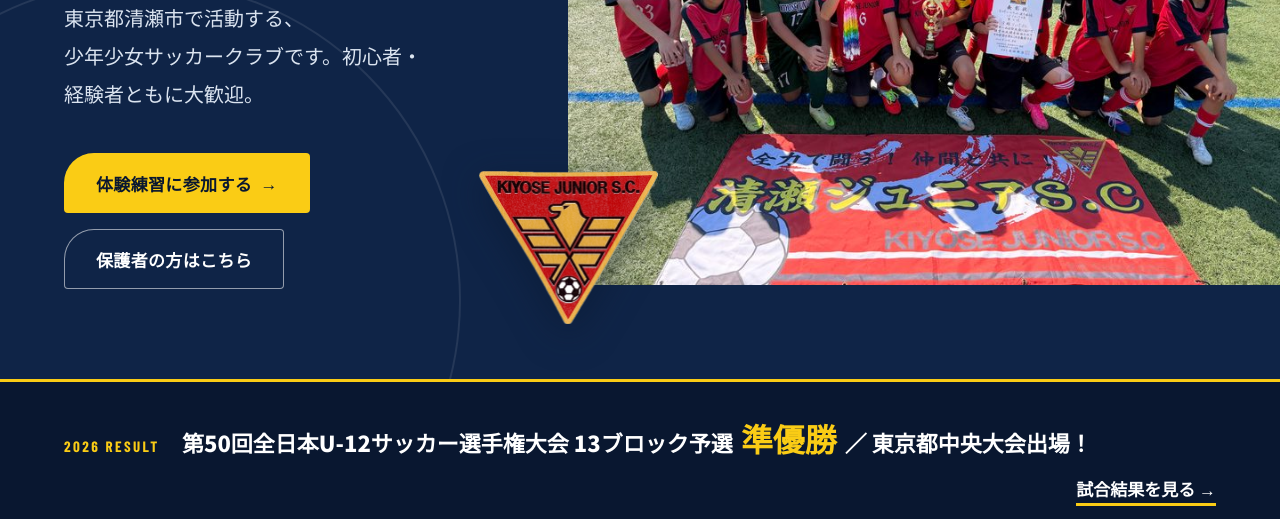
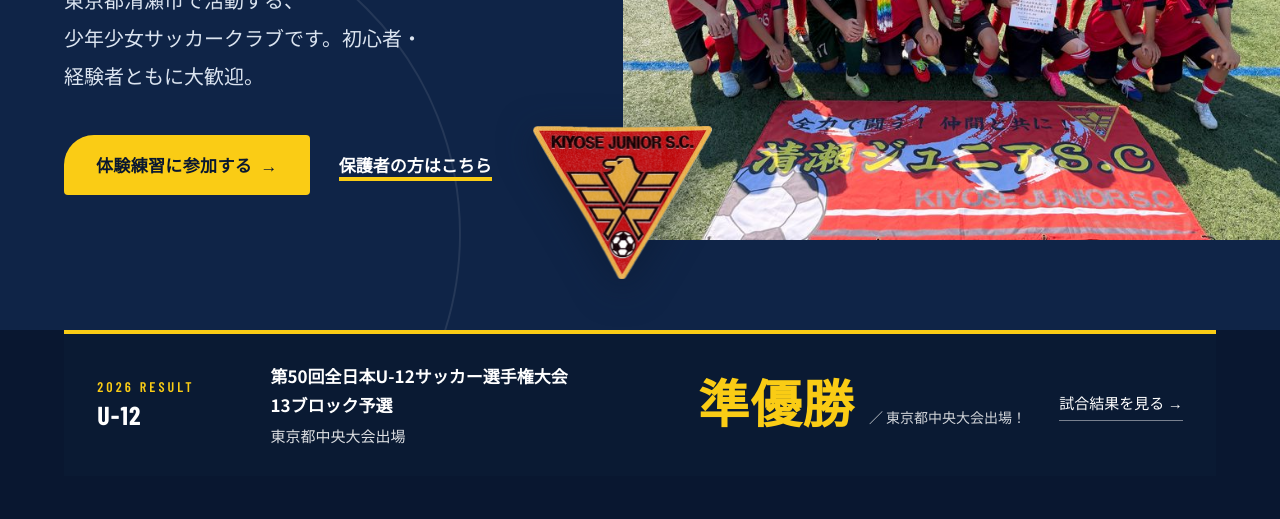
Before and after one commit to Kiyose-jr-SC/kiyose-jr-sc, a plain HTML site: page index.html in a window 1280 px wide. Shown: the part 433-952 px from the top of the page. Drawn offline with nearby package versions, Linux system fonts and the light colour scheme; a web font is replaced by a local one.

Commit message:
ヒーローの配置を main に戻す／試合結果のバーをモックの形に／スマホの日付カードで時間が割れない
- ヒーロー：列の比率（1fr/1.2fr）・写真の比率（5/4）・エンブレムの位置・高さを main のとおりに戻した。
  B案から残したのは、小見出しの山吹の線だけ（高さは増えない。文字の列が細い 900〜979px では線を外す）。
  「保護者の方はこちら」は、高さが増えるため text-link（main）に戻した。
- 試合結果のバー（トップ）：モックの形に寄せた。紺の地、上に山吹の太い線（4px・バーの幅いっぱい）、左に「2026 RESULT／U-12」、
  中央に大会名、右に山吹の大きな「準優勝」と「／ 東京都中央大会出場！」、端に下線つきの「試合結果を見る →」。
  文言はいまのサイトにあるものだけ。スマホは縦に積み、「準優勝」は割れない。
- 体験会の日付カード：スマホ（560px 以下）は日付の下に「体験練習会 13:00〜15:00」を置き、時間が割れない。

Co-Authored-By: Claude Opus 5.5 <noreply@anthropic.com>

```diff
--- a/css/style.css
+++ b/css/style.css
@@ -189,17 +189,14 @@ button { font: inherit; color: inherit; }
   content: ""; position: absolute; width: min(70vw, 640px); aspect-ratio: 1; border-radius: 50%;
   border: 2px solid rgba(255,255,255,.09); left: -14%; bottom: -34%; pointer-events: none;
 }
-/* ヒーロー（B案）：紺の地に、文字は左・写真は右。写真には影（スクリム）をかけず、顔は明るいまま。
-   熱量は写真の大きさで出す。スマホでは、文字→写真と縦に並べる（どちらも顔に重ならない） */
+/* ヒーロー：配置（文字は左・写真は右、スマホは縦並び）は A案のまま。写真に影（スクリム）はかけない。
+   B案から足したのは、小見出しの山吹の線だけ（縦の高さは増やさない） */
 .hero .eyebrow { display: flex; align-items: center; gap: 14px; }
 .hero .eyebrow::before { content: ""; flex: none; width: 46px; height: 3px; background: var(--yellow); }
+@media (min-width: 900px) and (max-width: 979px) { .hero .eyebrow::before { display: none; } }   /* 文字の列が細いあいだは、線を外す（折り返して高さが増えるため） */
 @media (max-width: 520px) { .hero .eyebrow { gap: 10px; font-size: .8125rem; letter-spacing: .1em; } .hero .eyebrow::before { width: 24px; } }
-.hero-grid { display: grid; gap: clamp(26px, 5vw, 64px); padding-block: clamp(34px, 6vw, 84px) clamp(56px, 7vw, 96px); align-items: center; position: relative; }
-@media (min-width: 900px) {
-  .hero { min-height: 86vh; display: flex; align-items: center; }
-  .hero-grid { grid-template-columns: minmax(0, .85fr) minmax(0, 1.25fr); width: 100%; }
-  .hero h1 { font-size: clamp(2.2rem, 4.1vw, 3.3rem); }
-}
+.hero-grid { display: grid; gap: clamp(26px, 5vw, 64px); padding-block: clamp(30px, 6vw, 84px) clamp(52px, 7vw, 96px); align-items: center; position: relative; }
+@media (min-width: 900px) { .hero-grid { grid-template-columns: minmax(0, 1fr) minmax(0, 1.2fr); } .hero h1 { font-size: clamp(2.2rem, 4.1vw, 3.3rem); } }
 .hero h1 { font-size: clamp(1.95rem, 7.4vw, 3rem); line-height: 1.32; margin-top: .6rem; letter-spacing: .02em; }
 .hero h1 .y { color: var(--yellow); }
 .hero .lead { margin-top: clamp(14px, 2vw, 24px); font-size: clamp(1rem, 1.7vw, 1.25rem); color: #dbe4f0; }
@@ -208,24 +205,36 @@ button { font: inherit; color: inherit; }
 .on-dark .text-link, .hero .text-link { color: var(--white); }
 .on-dark .text-link:hover, .hero .text-link:hover { color: var(--navy-deep); }
 .hero-photo { position: relative; margin: 0; }
-@media (min-width: 900px) { .hero-photo { margin-right: calc(var(--gutter) * -1 - max(0px, (100vw - var(--wrap) - 2 * var(--gutter)) / 2)); } .hero-photo .photo { aspect-ratio: 4 / 3; } }
+@media (min-width: 900px) { .hero-photo { margin-right: calc(var(--gutter) * -1 - max(0px, (100vw - var(--wrap) - 2 * var(--gutter)) / 2)); } .hero-photo .photo { aspect-ratio: 5 / 4; } }
 .hero-photo .photo { border-top-left-radius: var(--arc); overflow: hidden; background: var(--navy-deep); aspect-ratio: 4 / 3; }
 .hero-photo .photo img { width: 100%; height: 100%; object-fit: cover; }
 .hero-emblem {
   position: absolute; left: clamp(-92px, -7vw, -40px); bottom: clamp(-44px, -3vw, -26px); width: clamp(104px, 14vw, 184px); height: auto;
   filter: drop-shadow(0 10px 18px rgba(9, 23, 48, .55));
 }
-/* スマホ：エンブレムは写真の下の端（顔より下）に置く。写真の上の角には置かない */
-@media (max-width: 899px) { .hero-emblem { left: auto; right: 10px; top: auto; bottom: -34px; width: 96px; } .hero-photo { margin-top: 20px; } }
+@media (max-width: 899px) { .hero-emblem { left: auto; right: 10px; top: -34px; width: 104px; } .hero-photo { margin-top: 20px; } }
 
-/* 試合結果のバー：紺の地＋白い文字＋山吹のスコア。上に山吹の線（3px） */
-.achieve { background: var(--navy-deep); color: var(--white); border-top: 3px solid var(--yellow); }
-.achieve .wrap { display: flex; flex-wrap: wrap; align-items: baseline; gap: .3rem 1.4rem; padding-block: clamp(16px, 2.6vw, 26px); }
-.achieve .ac-label { font-family: var(--num); font-weight: 800; letter-spacing: .16em; font-size: .9375rem; color: var(--yellow); }
-.achieve .ac-main { font-size: clamp(1.0625rem, 2.2vw, 1.375rem); font-weight: 900; }
-.achieve .ac-main em { font-style: normal; font-size: 1.45em; padding-inline: .1em; color: var(--yellow); }
-.achieve a { margin-left: auto; font-weight: 700; text-decoration: none; color: var(--white); background: linear-gradient(var(--yellow), var(--yellow)) 0 100% / 100% 3px no-repeat; }
-@media (max-width: 640px) { .achieve a { margin-left: 0; flex-basis: 100%; } }
+/* 試合結果のバー（モックの形）：紺の地に、上に山吹の太い線。左「2026 RESULT／U-12」・中央に大会名・
+   右に山吹の大きな「準優勝」と、端に下線つきのリンク。スマホは縦に積む（「準優勝」は割れない） */
+.achieve { background: var(--navy-deep); color: var(--white); padding-bottom: clamp(30px, 4vw, 46px); }
+.ac-card {
+  background: #0a1a33; border-top: 4px solid var(--yellow);
+  display: grid; grid-template-columns: 8.75rem minmax(0, 1fr) auto auto; align-items: center; gap: 1rem clamp(18px, 2.6vw, 34px);
+  padding: clamp(20px, 2.4vw, 28px) clamp(18px, 2.6vw, 34px);
+}
+.ac-label { margin: 0; font-family: var(--num); font-weight: 600; letter-spacing: .22em; font-size: .875rem; color: var(--yellow); line-height: 1.3; }
+.ac-label b { display: block; font-size: 1.625rem; letter-spacing: .04em; color: var(--white); margin-top: 2px; font-weight: 700; }
+.ac-title { margin: 0; color: rgba(255,255,255,.86); font-size: .9375rem; line-height: 1.7; }
+.ac-title b { display: block; color: var(--white); font-size: 1.0625rem; font-weight: 700; margin-bottom: 3px; }
+.ac-score { margin: 0; display: flex; align-items: baseline; flex-wrap: wrap; gap: .2rem .9rem; }
+.ac-score em { font-style: normal; font-family: var(--num); font-weight: 700; font-size: clamp(2.5rem, 4vw, 3.25rem); line-height: .95; letter-spacing: .02em; color: var(--yellow); white-space: nowrap; }
+.ac-score span { color: rgba(255,255,255,.82); font-size: .875rem; }
+.achieve a { color: var(--white); font-size: .9375rem; text-decoration: none; justify-self: end; white-space: nowrap; padding-bottom: 3px; border-bottom: 1px solid rgba(255,255,255,.45); transition: color .18s, border-color .18s; }
+.achieve a:hover { color: var(--yellow); border-color: var(--yellow); }
+@media (max-width: 999px) {
+  .ac-card { grid-template-columns: minmax(0, 1fr); gap: 14px; }
+  .achieve a { justify-self: start; }
+}
 
 /* ---------- 写真（左上の弧） ---------- */
 .photo-arc { border-top-left-radius: var(--arc); overflow: hidden; margin: 0; background: var(--navy-deep); }
@@ -294,6 +303,7 @@ button { font: inherit; color: inherit; }
 .sec.yellow .dates { gap: 14px; }
 .sec.yellow .dates > li, .sec.yellow .dates > li:last-child { background: var(--white); border: 0; padding: 1.1rem 1.4rem; border-top-left-radius: 22px; box-shadow: 0 8px 24px rgba(9, 23, 48, .1); }
 .sec.yellow .btn-chat { box-shadow: inset 0 0 0 2px var(--navy-deep); }   /* 山吹の上では輪郭線を足す */
+@media (max-width: 560px) { .sec.yellow .dates > li { grid-template-columns: minmax(0, 1fr); padding-inline: 1.1rem; } }   /* スマホ：日付の下に会の名前と時間（「13:00〜15:00」が割れない） */
 
 /* ---------- お知らせ ---------- */
 .news { border-top: 1px solid var(--line); }
--- a/index.html
+++ b/index.html
@@ -55,7 +55,7 @@
       <p class="lead">東京都清瀬市で活動する、少年少女サッカークラブです。初心者・経験者ともに大歓迎。</p>
       <p class="cta-row">
         <a class="btn btn-yellow" href="/join/">体験練習に参加する <span class="arrow"></span></a>
-        <a class="btn btn-ghost" href="/parents/">保護者の方はこちら</a>
+        <a class="text-link" href="/parents/">保護者の方はこちら</a>
       </p>
     </div>
     <figure class="hero-photo">
@@ -67,9 +67,12 @@
 
 <section class="achieve" aria-label="2026年度の大会実績">
   <div class="wrap">
-    <span class="ac-label">2026 RESULT</span>
-    <p class="ac-main">第50回全日本U-12サッカー選手権大会 13ブロック予選 <em>準優勝</em> ／ 東京都中央大会出場！</p>
-    <a href="/results/">試合結果を見る →</a>
+    <div class="ac-card">
+      <p class="ac-label">2026 RESULT<b>U-12</b></p>
+      <p class="ac-title"><b>第50回全日本U-12サッカー選手権大会 13ブロック予選</b>東京都中央大会出場</p>
+      <p class="ac-score"><em>準優勝</em><span>／ 東京都中央大会出場！</span></p>
+      <a href="/results/">試合結果を見る →</a>
+    </div>
   </div>
 </section>
 
```
